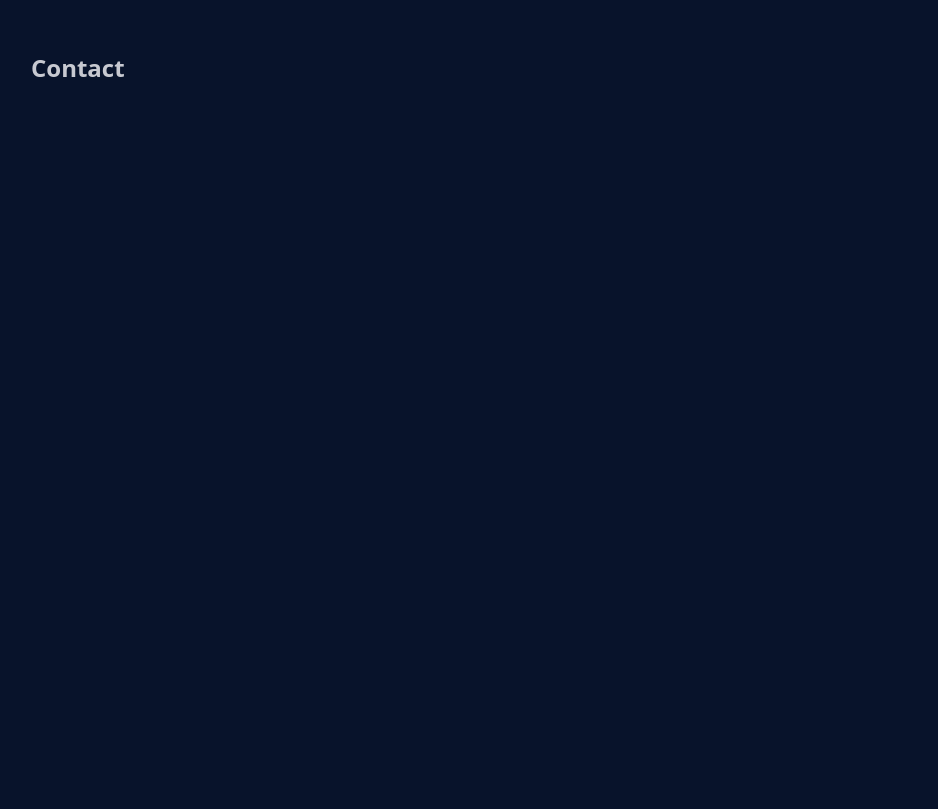
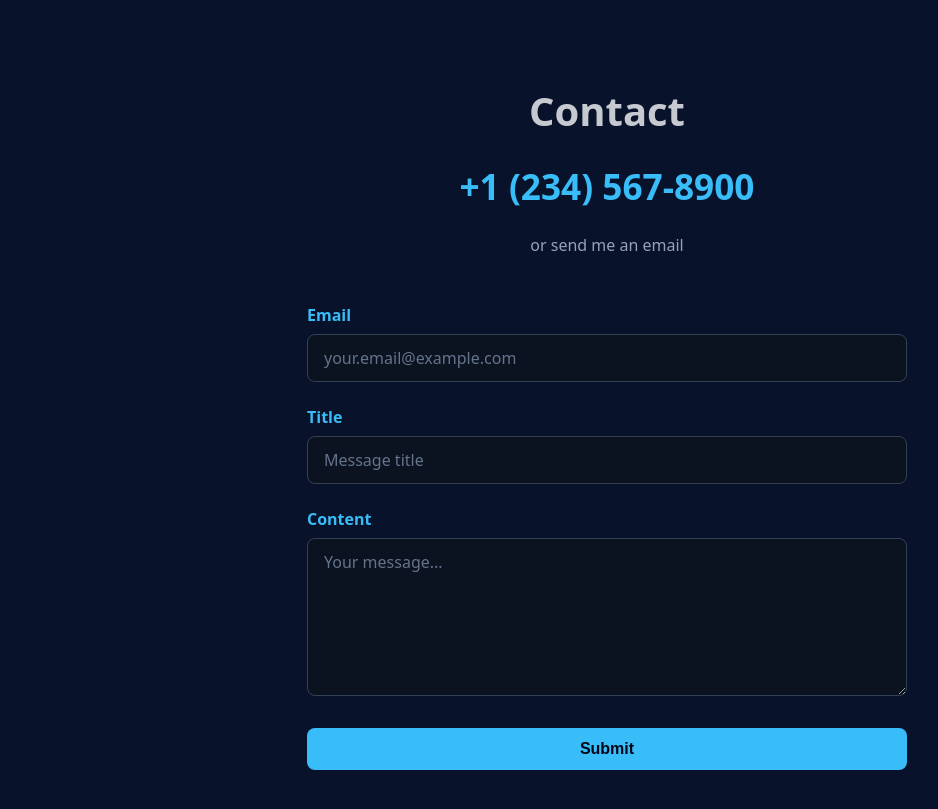
Before and after one commit to BozhidarZagorov/myCV, a React (Vite) app: page / in a window 1280 px wide. Shown: the part 4458-5267 px from the top of the page, without its empty margins (33-971 px from the left). Before the commit the page ends 5245 px from the top, so only its background shows below. Built offline with nearby package versions, Linux system fonts and the light colour scheme.

Commit message:
update contact section
make controlled contact form for sending emails
make this section apear on scrolling or on button click
imported vars from .env

```diff
--- a/src/sections/Contact.jsx
+++ b/src/sections/Contact.jsx
@@ -1,7 +1,184 @@
+import { useState } from "react";
+import emailjs from "@emailjs/browser";
+import { motion } from "framer-motion";
+
+const container = {
+  hidden: {},
+  show: {
+    transition: {
+      staggerChildren: 0.2
+    }
+  }
+};
+
+const item = {
+  hidden: { opacity: 0, y: 20 },
+  show: {
+    opacity: 1,
+    y: 0,
+    transition: {
+      duration: 0.5
+    }
+  }
+};
+
 export default function Contact() {
+  const [formData, setFormData] = useState({
+    email: "",
+    title: "",
+    content: "",
+  });
+  const [isSubmitting, setIsSubmitting] = useState(false);
+  const [submitStatus, setSubmitStatus] = useState(null);
+
+  const handleChange = (e) => {
+    const { name, value } = e.target;
+    setFormData((prev) => ({
+      ...prev,
+      [name]: value,
+    }));
+  };
+
+  const handleSubmit = async (e) => {
+    e.preventDefault();
+    setIsSubmitting(true);
+    setSubmitStatus(null);
+
+    try {
+      // import vars from .env
+      const serviceId = import.meta.env.VITE_EMAILJS_SERVICE_ID;
+      const templateId = import.meta.env.VITE_EMAILJS_TEMPLATE_ID;
+      const publicKey = import.meta.env.VITE_EMAILJS_PUBLIC_KEY;
+
+      if (!serviceId || !templateId || !publicKey) {
+        throw new Error("EmailJS credentials are not configured");
+      }
+
+      await emailjs.send(
+        serviceId,
+        templateId,
+        {
+          from_email: formData.email,
+          to_email: import.meta.env.VITE_YOUR_EMAIL || formData.email,
+          subject: formData.title,
+          message: formData.content,
+        },
+        publicKey
+      );
+
+      setSubmitStatus("success");
+      setFormData({ email: "", title: "", content: "" });
+    } catch (error) {
+      console.error("EmailJS error:", error);
+      setSubmitStatus("error");
+    } finally {
+      setIsSubmitting(false);
+    }
+  };
+
   return (
-    <section id="contact" style={{ minHeight: "100vh", padding: "4rem" }}>
-      <h2>Contact</h2>
+    <section id="contact" className="contact-section">
+      <motion.div
+        className="contact-container"
+        variants={container}
+        initial="hidden"
+        whileInView="show"
+        viewport={{ once: true, amount: 0.3 }}
+      >
+        <motion.h2 className="contact-title" variants={item}>
+          Contact
+        </motion.h2>
+
+        <motion.div className="contact-info" variants={item}>
+          <a
+            href={`tel:${import.meta.env.VITE_PHONE_NUMBER || "+1234567890"}`}
+            className="phone-number"
+            onClick={(e) => {
+              // Only allow tel: links on mobile devices
+              if (!/Android|webOS|iPhone|iPad|iPod|BlackBerry|IEMobile|Opera Mini/i.test(navigator.userAgent)) {
+                e.preventDefault();
+              }
+            }}
+          >
+            {import.meta.env.VITE_PHONE_NUMBER || "+1 (234) 567-8900"}
+          </a>
+          <p className="contact-subtitle">or send me an email</p>
+        </motion.div>
+
+        <motion.form
+          onSubmit={handleSubmit}
+          className="contact-form"
+          variants={container}
+        >
+          <motion.div className="form-group" variants={item}>
+            <label htmlFor="email">Email</label>
+            <input
+              type="email"
+              id="email"
+              name="email"
+              value={formData.email}
+              onChange={handleChange}
+              required
+              placeholder="your.email@example.com"
+            />
+          </motion.div>
+
+          <motion.div className="form-group" variants={item}>
+            <label htmlFor="title">Title</label>
+            <input
+              type="text"
+              id="title"
+              name="title"
+              value={formData.title}
+              onChange={handleChange}
+              required
+              placeholder="Message title"
+            />
+          </motion.div>
+
+          <motion.div className="form-group" variants={item}>
+            <label htmlFor="content">Content</label>
+            <textarea
+              id="content"
+              name="content"
+              value={formData.content}
+              onChange={handleChange}
+              required
+              rows="6"
+              placeholder="Your message..."
+            />
+          </motion.div>
+
+          {submitStatus === "success" && (
+            <motion.div
+              className="form-message success"
+              initial={{ opacity: 0, y: 10 }}
+              animate={{ opacity: 1, y: 0 }}
+            >
+              Message sent successfully!
+            </motion.div>
+          )}
+
+          {submitStatus === "error" && (
+            <motion.div
+              className="form-message error"
+              initial={{ opacity: 0, y: 10 }}
+              animate={{ opacity: 1, y: 0 }}
+            >
+              Failed to send message. Please try again.
+            </motion.div>
+          )}
+
+          <motion.button
+            type="submit"
+            className="submit-button"
+            disabled={isSubmitting}
+            variants={item}
+          >
+            {isSubmitting ? "Sending..." : "Submit"}
+          </motion.button>
+        </motion.form>
+      </motion.div>
     </section>
   );
 }
```
